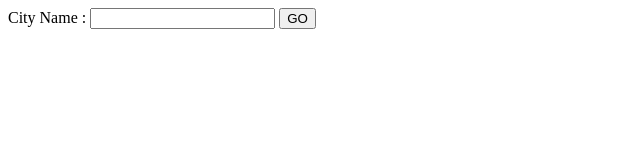
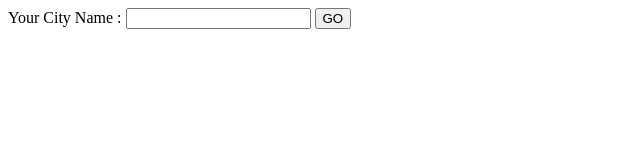
Before and after one commit to Shreeyash01/Weather-Project, a website: page index.html in a window 1280 px wide. Shown: the whole page, without its empty margins (0-640 px from the left). Drawn offline with Linux system fonts and the light colour scheme.

Commit message:
Update index.html

```diff
--- a/index.html
+++ b/index.html
@@ -10,7 +10,7 @@
 
 <body>
     <form action="/" method="post">
-        <label for="cityInput">City Name : </label>
+        <label for="cityInput">Your City Name : </label>
         <input type="text" name="cityName" id="cityInput">
         <button type="submit">GO</button>
     </form>
```
